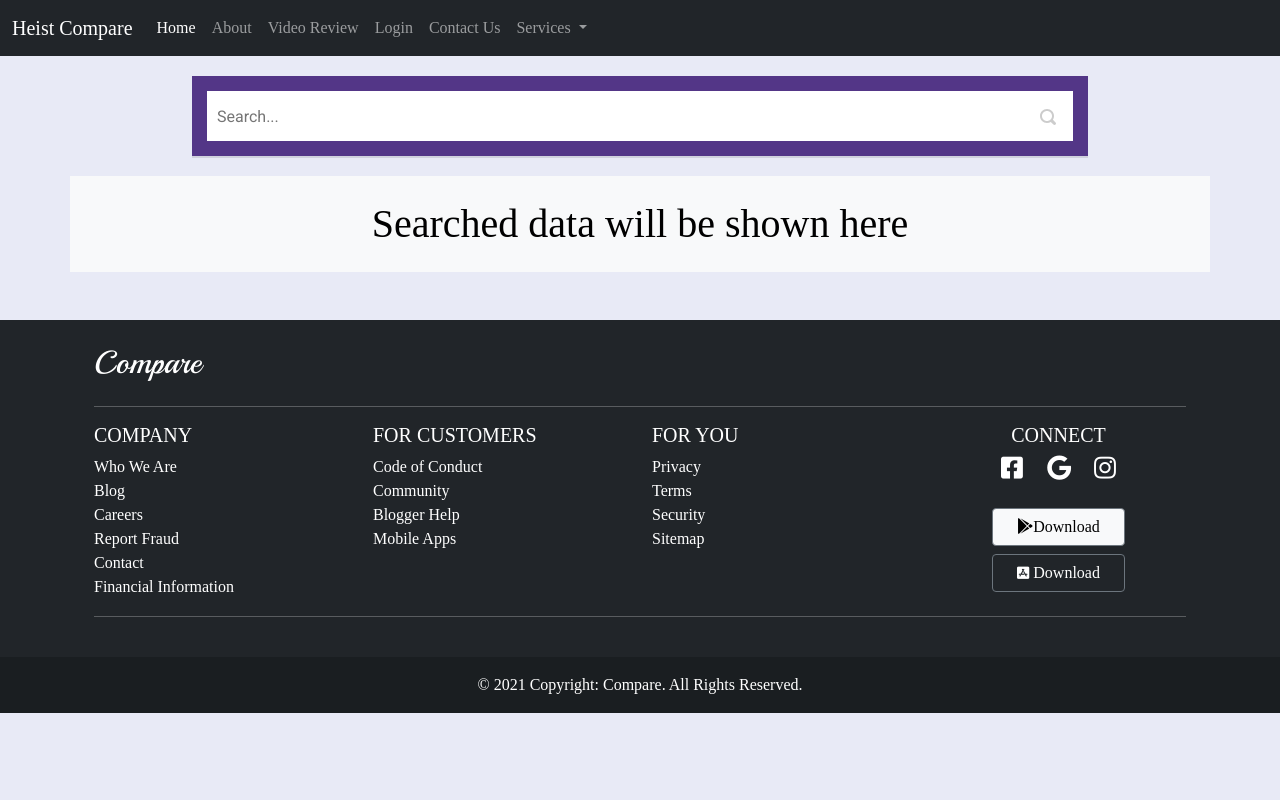
After one commit to Hack-o-Heist/Heist-Compare, a Django app: template core/templates/core/search.html in a window 1280 px wide. The commit adds this page. Run offline with Django 3.2, Linux system fonts and the light colour scheme; the template is opened without the code that fills it, so the values that code supplies are empty; some libraries are stand-ins or nearby versions.

Commit message:
Search Page added

```diff
--- /dev/null
+++ b/core/static/css/searchPage.css
@@ -0,0 +1,273 @@
+*{
+    margin: 0;
+    padding: 0;
+    box-sizing: border-box;
+    font-family: 'Bitter', serif;
+}
+
+.logo {
+    font-family: 'Playball', cursive;
+    font-size: xx-large;
+}
+
+.zoom:hover {
+    transform: scale(1.06);
+}
+
+.zoom-small:hover {
+    transform: scale(1.05);
+}
+
+.logo:hover{
+    text-shadow: 0 0 10px #fffffd
+}
+
+.icon{
+    font-size:25px;
+}
+
+.heading{
+    font-style: normal;
+    font-weight: 600;
+    font-size: 83px;
+    line-height: 100px;
+    text-align: center;
+
+    color: #000000;
+}
+
+.small-heading{
+    font-family: Bitter;
+    font-style: normal;
+    font-weight: 300;
+    font-size: 38px;
+    line-height: 46px;
+    text-align: center;
+
+    color: #000000;
+}
+
+.card{
+    box-shadow: #00ffff;
+}
+
+.Delicious {
+    font-family: 'Playball', cursive;
+}
+
+:root{
+    --text-clr: #4f4f4f
+}
+
+p{
+    color: #6c757d
+}
+
+a {
+    text-decoration: none;
+    color: var(--text-clr);
+}
+
+h2 {
+    color:  var(--text-clr);
+    font-size: 1.5rem;
+}
+
+.main_cart{
+    background: #fff;
+}
+
+.card {
+    border: none;
+}
+
+.product_image img {
+    min-width: 200px;
+    max-height: 200px;
+}
+
+.product_name {
+    color: black;
+    font-size: 1.4rem;
+    text-transform: capitalise;
+    font-weight: 500;
+}
+
+.card-title p {
+    font-size: 0.9rem;
+    font-weight: 500;
+}
+
+.remove-and-wish p {
+    font-size: 0.8rem;
+    margin-bottom: 0;
+}
+
+.price-money h3 {
+    font-size: 1rem;
+    font-weight: 600;
+}
+
+
+.set_quantity{
+    position: relative;
+}
+
+.set_quantity::after {
+    content: "(Note, 1 piece)";
+    width: auto;
+    height: auto;
+    text-align: center;
+    position: absolute;
+    bottom: -20px;
+    right: 1.5rem;
+    font-size: 0.8rem;
+}
+
+.page-link {
+    line-height: 16px;
+    width: 45px;
+    font-size: 1rem;
+    display: flex;
+    justify-content: center;
+    align-items: center;
+    color: #495057;
+}
+
+.page-item input {
+    line-height : 23px;
+    padding: 3px;
+    font-size: 15px;
+    display: flex;
+    justify-content: center;
+    align-items: center;
+    text-align: center;
+}
+
+.page-link:hover {
+    text-decoration: none;
+    color: #495057;
+    outline: none !important;
+}
+
+.page-link:focus {
+    box-shadow: none;
+}
+
+.price_indiv p {
+    font-size: 1.1rem;
+}
+
+.price_indiv p {
+    font-size: 1.1rem;
+}
+
+.fa-heart:hover {
+    color: red;
+}
+
+.fa-trash:hover {
+    color: blue;
+}
+
+.shadow {
+    border-radius: 7px;
+}
+
+.remove {
+    height: 80%;
+}
+
+/* pragati's css */
+
+body{
+    background-color:  #EEEEEE;
+}
+
+.img{
+    width: 100%;
+    background-size:cover;
+}
+
+.centered {
+    position: absolute;
+    top: 50%;
+    left: 50%;
+    transform: translate(-50%, -50%);
+  }
+  .Delicious-heading {
+    color: #ffffff;
+    bottom:600%;
+    position: absolute;
+    font-size: 1000vw;
+    width: 100%;
+    font-size:15vw;
+    text-align: center;
+    font-family: 'Playball', cursive;
+    filter: brightness(100%);
+   text-decoration: solid black 10px;
+   text-decoration: initial;
+
+  }
+  .foodies-line {
+    color: #ffffff;
+    font-size:3vw;
+
+    position: absolute;
+    bottom:650%;
+    left:auto;
+    width: 100%;
+    text-align: center;
+    font-family: 'Rakkas', cursive;
+    filter: brightness(100%);
+  }
+  .main-img {
+      filter:brightness(60%);
+      height: 50vw;
+      margin-top: 0vw;
+      margin-bottom: 0vw;
+  }
+  .coll-text1{
+    font-family: 'Bitter', serif;
+    font-weight: bolder;
+    font-size:400%;
+    color: rgb(0, 0, 0);
+    padding-left: 2%;
+  }
+  .coll-text2{
+
+    font-family: 'Bitter', serif;
+    font-weight:lighter;
+    color: rgb(0, 0, 0);
+    font-size:130%;
+    line-height: 0%;
+    padding-left: 2%;
+  }
+
+  .card1{
+    height:80%;
+    width: 80%;
+      padding: 2vw 2vw 2vw 2vw white;
+
+  }
+
+  .card-img{
+    width: 100%;
+    height: 30vw ;
+    object-fit: contain;
+
+  }
+
+  .carousel .item {
+    height: 300px;
+  }
+
+  .card-img-top{
+      object-fit: cover;
+      height: 15vw;
+  }
+
+.type{
+    text-align: center;
+    color: #000000;
+}
--- /dev/null
+++ b/core/templates/core/search.html
@@ -0,0 +1,439 @@
+<!doctype html>
+<html lang="en">
+
+{% load static %}
+
+<head>
+    <!-- Required meta tags -->
+    <meta charset="utf-8">
+    <meta name="viewport" content="width=device-width, initial-scale=1">
+
+    <!-- Bootstrap CSS -->
+    <link href="https://cdn.jsdelivr.net/npm/bootstrap@5.0.0-beta3/dist/css/bootstrap.min.css" rel="stylesheet"
+        integrity="sha384-eOJMYsd53ii+scO/bJGFsiCZc+5NDVN2yr8+0RDqr0Ql0h+rP48ckxlpbzKgwra6" crossorigin="anonymous">
+
+    <!-- Bitter Font -->
+    <link rel="stylesheet" href="https://cdnjs.cloudflare.com/ajax/libs/font-awesome/5.10.0/css/all.min.css"
+        integrity="sha512-PgQMlq+nqFLV4ylk1gwUOgm6CtIIXkKwaIHp/PAIWHzig/lKZSEGKEysh0TCVbHJXCLN7WetD8TFecIky75ZfQ=="
+        crossorigin="anonymous" />
+
+    <!-- Playball font -->
+    <link rel="preconnect" href="https://fonts.gstatic.com">
+    <link href="https://fonts.googleapis.com/css2?family=Playball&display=swap" rel="stylesheet">
+
+    <!-- Font Awesome -->
+    <link rel="stylesheet" href="https://cdnjs.cloudflare.com/ajax/libs/font-awesome/4.7.0/css/font-awesome.min.css">
+    <link rel="stylesheet" href="https://cdnjs.cloudflare.com/ajax/libs/font-awesome/4.7.0/css/font-awesome.min.css">
+
+    <title>Search Page</title>
+
+    <link rel="stylesheet" href="{% static 'css/searchPage.css' %}">
+
+</head>
+<style>
+    @import url(https://fonts.googleapis.com/css?family=Roboto:400,500,700);
+
+    *,
+    div {
+        box-sizing: border-box;
+    }
+
+    html,
+    body {
+        width: 100%;
+        height: 100%;
+        background: #e8eaf6;
+        -webkit-font-smoothing: antialiased;
+    }
+
+    .containerVikas {
+        display: block;
+        width: 70%;
+        margin: 20px auto 0 auto;
+        height: auto;
+    }
+
+    .sw {
+        float: left;
+        width: 100%;
+        height: 80px;
+        background: #533687;
+        padding: 15px;
+        display: flex;
+        align-items: center;
+        box-shadow: 0 2px 0 0px rgba(0, 0, 0, .1);
+    }
+
+    .sw form {
+        float: left;
+        width: 100%;
+        height: 50px;
+        display: flex;
+        align-items: center;
+    }
+
+    .sw .search {
+        flex: 1 1 auto;
+        order: 2;
+        outline: none;
+        border: none;
+        border-radius: 0;
+        background: #fff;
+        padding: 10px;
+        font-family: 'Roboto', sans-serif;
+        height: 50px;
+        transition: all 0.05s ease-in-out;
+        -webkit-appearance: none;
+    }
+
+    .sw .search:focus {
+        height: 80px;
+        margin-left: -15px;
+        padding: 10px 15px;
+    }
+
+    .sw .search:focus+.go {
+        height: 80px;
+        margin-right: -15px;
+        max-width: 80px;
+        color: #533687;
+    }
+
+    .sw .search:focus+.go svg {
+        fill: black;
+    }
+
+    .sw .go {
+        flex: 1 1 auto;
+        order: 3;
+        max-width: 50px;
+        display: inline-block;
+        border: none;
+        background: #fff;
+        color: #ccc;
+        height: 50px;
+        transition: all 0.05s ease-in-out;
+        font-size: 21px;
+        outline: none;
+    }
+
+    .sw .go svg {
+        width: 16px;
+        fill: #ccc;
+    }
+</style>
+
+<body>
+
+    <!-- Navbar -->
+    <nav class="navbar navbar-expand-lg navbar-dark bg-dark">
+        <div class="container-fluid">
+            <a class="navbar-brand" href="#">Heist Compare</a>
+            <button class="navbar-toggler" type="button" data-bs-toggle="collapse"
+                data-bs-target="#navbarSupportedContent" aria-controls="navbarSupportedContent" aria-expanded="false"
+                aria-label="Toggle navigation">
+                <span class="navbar-toggler-icon"></span>
+            </button>
+            <div class="collapse navbar-collapse" id="navbarSupportedContent">
+                <ul class="navbar-nav me-auto mb-2 mb-lg-0">
+                    <li class="nav-item">
+                        <a class="nav-link active" aria-current="page" href="#">Home</a>
+                    </li>
+                    <li class="nav-item">
+                        <a class="nav-link" href="#">About</a>
+                    </li>
+                    <li class="nav-item">
+                        <a class="nav-link" href="video.html">Video Review</a>
+                    </li>
+                    <li class="nav-item">
+                        <a class="nav-link" href="loginPage.html">Login</a>
+                    </li>
+                    <li class="nav-item">
+                        <a class="nav-link" href="contact.html">Contact Us</a>
+                    </li>
+                    <li class="nav-item dropdown">
+                        <a class="nav-link dropdown-toggle" href="#" id="navbarDropdown" role="button"
+                            data-bs-toggle="dropdown" aria-expanded="false">
+                            Services
+                        </a>
+                        <ul class="dropdown-menu" aria-labelledby="navbarDropdown">
+                            <li><a class="dropdown-item" href="#buyguide">Buying Guide</a></li>
+                            <li><a class="dropdown-item" href="#">Best Budget Choice</a></li>
+                            <li>
+                                <hr class="dropdown-divider">
+                            </li>
+                            <li><a class="dropdown-item" href="#">Search Product</a></li>
+                        </ul>
+                    </li>
+                </ul>
+            </div>
+        </div>
+    </nav>
+    <!-- Navbar End-->
+
+    <!-- Search bar -->
+    <div class="containerVikas">
+        <div class="sw">
+            <form id="search-form">
+                <input type="search" class="search" id="search-data" placeholder="Search..." />
+                <button id="search-button" type="submit" class="go" >
+                    <svg enable-background="new 0 0 512 512" version="1.1" viewBox="0 0 512 512" xml:space="preserve"
+                        xmlns="http://www.w3.org/2000/svg" xmlns:xlink="http://www.w3.org/1999/xlink">
+                        <path
+                            d="M497.913,497.913c-18.782,18.782-49.225,18.782-68.008,0l-84.862-84.863c-34.889,22.382-76.13,35.717-120.659,35.717  C100.469,448.767,0,348.312,0,224.383S100.469,0,224.384,0c123.931,0,224.384,100.452,224.384,224.383  c0,44.514-13.352,85.771-35.718,120.676l84.863,84.863C516.695,448.704,516.695,479.131,497.913,497.913z M224.384,64.109  c-88.511,0-160.274,71.747-160.274,160.273c0,88.526,71.764,160.274,160.274,160.274c88.525,0,160.273-71.748,160.273-160.274  C384.657,135.856,312.909,64.109,224.384,64.109z" />
+                    </svg>
+                </button>
+            </form>
+            <script>
+                document.getElementById("search-form").onsubmit = (e) =>{
+                    e.preventDefault()
+                    var link = "/search/" + document.getElementById("search-data").value
+                    window.location.href = link
+                }
+            </script>
+        </div>
+    </div>
+    <!-- Search bar -->
+
+    <!-- Vegetarian -->
+    <div id="veg-section" class="container btn-light zoom" style="margin-top: 120px;">
+        {% if keyword %}
+        <h1 class="p-4 text-center mt-4" id="display-text-of-heading">{{keyword}}</h1>
+        {% else %}
+        <h1 class="p-4 text-center mt-4" id="display-text-of-heading">Searched data will be shown here</h1>
+        {% endif %}
+    </div>
+
+    <!-- Cards in 4*x way -->
+
+    <div class="container">
+
+        <!-- First Row -->
+        {% for product in products %}
+            {% if forloop.counter0|divisibleby:"4" %}
+            <div class="row my-4">
+            {% endif %}
+                <div class="col-sm my-2 shop-item">
+                    <div class="card shadow-lg">
+                        <img src="{{product.img}}" class="card-img-top shop-item-image p-1" style="max-width: 100%; max-height: 100%">
+                        <div class="card-body">
+                            <h5 class="card-title shop-item-title">{{product.title|truncatechars:50}}</h5>
+                            <p class="card-text">
+                                Rating: {{product.rating}} <br>
+                            </p>
+                            <div class="row">
+                                <div class="col-lg-12 col-md-12 pb-2 pt-1">
+                                    <a href="">Click here for YT review</a>
+                                </div>
+                            </div>
+                            <div class="row">
+                                <div class="col-lg-6 col-md-12">
+                                    Amazon Price:
+                                </div>
+                                <div class="col-6">
+                                    {{product.price}}
+                                </div>
+                            </div>
+                            <div class="row">
+                                <div class="col-lg-6 col-md-12">
+                                    Flipkart Price:
+                                </div>
+                                <div class="col-6">
+                                    {{product.price}}
+                                </div>
+                            </div>
+                            <div class="row shop-items-details mt-3">
+                                <div class="col-6">
+                                    <a href="{{product.link}}">
+                                        <button class="btn btn-sm btn-primary shop-item-button mt-3">Click to Buy</button>
+                                    </a>
+                                </div>
+                            </div>
+                        </div>
+                    </div>
+                {% if forloop.counter0|add:"1"|divisibleby:"4" %}
+                </div>
+                {% endif %}
+            </div>
+            {% if forloop.last %}
+                </div>
+            {% endif %}
+        {% endfor %}
+    </div>
+
+    <!-- Cards -->
+    <!-- Vegetarian -->
+
+    <!-- Footer Section -->
+    <section class="mt-5">
+        <!-- Footer -->
+        <footer class="bg-dark text-white">
+            <!-- <footer class="" style="background-color: #D4D4D4D4;"> -->
+            <!-- Grid container -->
+            <div class="container p-4">
+
+                <!-- Company logo -->
+                <div class="row">
+                    <div class="col-lg-12 col-md-12 mb-12 mb-md-12">
+                        <h1 class="logo">Compare</h1>
+                    </div>
+                </div>
+                <!-- Company logo -->
+
+                <hr><!-- Horizontal Rule -->
+
+                <!--Grid row-->
+                <div class="row">
+                    <!--Grid column-->
+                    <div class="col-lg-3 col-md-3 mb-3 mb-md-0">
+                        <h5 class="text-uppercase">COMPANY</h5>
+                        <ul class="list-unstyled mb-0">
+                            <li>
+                                Who We Are
+                            </li>
+                            <li>
+                                Blog
+                            </li>
+                            <li>
+                                Careers
+                            </li>
+                            <li>
+                                Report Fraud
+                            </li>
+                            <li>
+                                Contact
+                            </li>
+                            <li>
+                                Financial Information
+                            </li>
+                        </ul>
+                    </div>
+                    <!--Grid column-->
+
+                    <!--Grid column-->
+                    <div class="col-lg-3 col-md-3 mb-3 mb-md-0">
+                        <h5 class="text-uppercase">FOR Customers</h5>
+
+                        <ul class="list-unstyled mb-0">
+                            <li>
+                                Code of Conduct
+                            </li>
+                            <li>
+                                Community
+                            </li>
+                            <li>
+                                Blogger Help
+                            </li>
+                            <li>
+                                Mobile Apps
+                            </li>
+                        </ul>
+                    </div>
+                    <!--Grid column-->
+
+                    <!--Grid column-->
+                    <div class="col-lg-3 col-md-3 mb-3 mb-md-0">
+                        <h5 class="text-uppercase">FOR YOU</h5>
+
+                        <ul class="list-unstyled mb-0">
+                            <li>
+                                Privacy
+                            </li>
+                            <li>
+                                Terms
+                            </li>
+                            <li>
+                                Security
+                            </li>
+                            <li>
+                                Sitemap
+                            </li>
+                        </ul>
+                    </div>
+                    <!--Grid column-->
+
+                    <!--Grid column-->
+                    <div class="col-lg-3 col-md-3 mb-3 mb-md-0 text-center justify-content-between">
+                        <h5 class="text-uppercase mb-2">Connect</h5>
+
+                        <ul class="list-unstyled mb-0">
+                            <li>
+                                <div class="row justify-content-center my-2 mb-4">
+                                    <!-- Facebook -->
+                                    <div class="col-2">
+                                        <i class="fab fa-facebook-square zoom icon"></i>
+                                    </div>
+
+                                    <!-- Google -->
+                                    <div class="col-2">
+                                        <i class="fab fa-google zoom icon"></i>
+                                    </div>
+
+                                    <!-- Instagram -->
+                                    <div class="col-2">
+                                        <i class="fab fa-instagram zoom icon"></i>
+                                    </div>
+                                </div>
+                            </li>
+                            <li>
+                                <button class="btn btn-light border border-secondary mb-2 px-4 zoom">
+                                    <i class="fab fa-google-play"></i>Download
+                                </button>
+                            </li>
+                            <li>
+                                <button
+                                    class="btn btn-light border border-secondary mb-2  bg-dark text-white px-4 zoom">
+                                    <i class="fab fa-app-store-ios" style="font-size:14px;"></i> Download
+                                </button>
+                            </li>
+                        </ul>
+                    </div>
+                    <!--Grid column-->
+
+                </div>
+
+                <hr>
+
+                <!--Grid row-->
+            </div>
+            <!-- Grid container -->
+
+            <!-- Copyright -->
+            <div class="text-center p-3" style="background-color: rgba(0, 0, 0, 0.2);">
+                © 2021 Copyright:
+                <span class="text-white" href="">Compare. </span>
+                All Rights Reserved.
+            </div>
+            <!-- Copyright -->
+        </footer>
+        <!-- Footer -->
+    </section>
+    <!-- <Footer> -->
+
+
+    <!-- Optional JavaScript; choose one of the two! -->
+
+    <!-- Option 1: Bootstrap Bundle with Popper -->
+    <script src="https://cdn.jsdelivr.net/npm/bootstrap@5.0.0-beta3/dist/js/bootstrap.bundle.min.js"
+        integrity="sha384-JEW9xMcG8R+pH31jmWH6WWP0WintQrMb4s7ZOdauHnUtxwoG2vI5DkLtS3qm9Ekf"
+        crossorigin="anonymous"></script>
+
+    <!-- Option 2: Separate Popper and Bootstrap JS -->
+    <!--
+    <script src="https://cdn.jsdelivr.net/npm/@popperjs/core@2.9.1/dist/umd/popper.min.js" integrity="sha384-SR1sx49pcuLnqZUnnPwx6FCym0wLsk5JZuNx2bPPENzswTNFaQU1RDvt3wT4gWFG" crossorigin="anonymous"></script>
+    <script src="https://cdn.jsdelivr.net/npm/bootstrap@5.0.0-beta3/dist/js/bootstrap.min.js" integrity="sha384-j0CNLUeiqtyaRmlzUHCPZ+Gy5fQu0dQ6eZ/xAww941Ai1SxSY+0EQqNXNE6DZiVc" crossorigin="anonymous"></script>
+    -->
+    <script>
+        function myFunction() {
+            // alert("func triggered");
+            console.log()
+            let s = document.getElementById("display-text-of-heading");
+            console.log(s.innerText);
+            s.innerText = document.getElementById("search-data").innerText;
+            alert(s.innerText);
+        }
+    </script>
+
+</body>
+
+</html>
--- a/core/templatetags/Scrappers/amazon.py
+++ b/core/templatetags/Scrappers/amazon.py
@@ -23,7 +23,11 @@ def amazon_products(keywords):
             try:
                 link = "https://www.amazon.in" + item.find("a", attrs={'class': 'a-link-normal'})['href']
                 img = item.find("img", attrs={'class': 's-image'})['src']
-                title = item.find("span", attrs={'class': 'a-size-medium a-color-base a-text-normal'}).text
+                try:
+                    title = item.find("span", attrs={'class': 'a-size-medium a-color-base a-text-normal'}).text
+                except:
+                    title = item.find("span", attrs={'class': 'a-size-base-plus a-color-base a-text-normal'}).text
+
                 rating = item.find("span", attrs={'class': 'a-icon-alt'}).text.split(" ")[0]
                 price = item.find("span", attrs={'class': 'a-offscreen'})
 
--- a/core/templatetags/Scrappers/flipkart.py
+++ b/core/templatetags/Scrappers/flipkart.py
@@ -50,13 +50,15 @@ def flipkart_products(keywords):
 
                 products.append(product)
             except Exception as e:
+                # print(item)
                 print(e)
 
         return {'type': 'success', 'products': products}
 
     except Exception as e:
+        print(item)
         return {'type': 'error', 'error': e}
 
 
 if __name__ == '__main__':
-    print(flipkart_products('Laptops'))
+    print(flipkart_products('keyboard'))
--- a/core/views.py
+++ b/core/views.py
@@ -33,4 +33,5 @@ def search(request, keywords):
     products = sorted(products, key=lambda p: int(str(p['price']).replace(',', '').replace("₹", '')))
 
     # products = {i:k for i, k in enumerate(products)}
-    return render(request, 'core/home.html', {'products': products})
+    keywords.capitalize()
+    return render(request, 'core/search.html', {'products': products, 'keyword': keywords})
```
Also changed, not shown: core/templates/core/home.html (+12 -0 lines).
